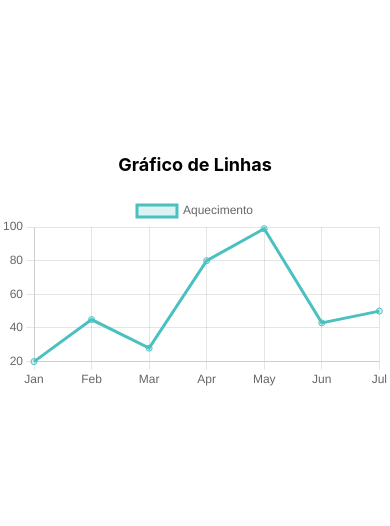
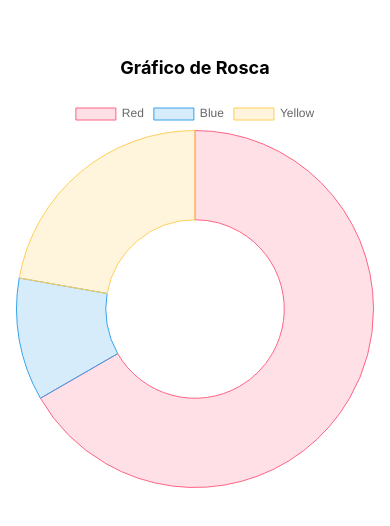
Before and after one commit to luukiinhaaas/app-dados-sensores, a React Native app: screen / in a window 390 px wide. Shown: the part 150-676 px from the top of the page. Built offline with nearby package versions, Linux system fonts and the light colour scheme.

Commit message:
gráfico de rosca

```diff
--- a/App.js
+++ b/App.js
@@ -1,22 +1,21 @@
 import React from 'react';
 import { StyleSheet, Text, View } from 'react-native';
-import { Chart as ChartJS, CategoryScale, LinearScale, LineElement, PointElement, Title, Tooltip, Legend } from 'chart.js';
-import { Line } from 'react-chartjs-2';
+import { Chart as ChartJS, ArcElement, Title, Tooltip, Legend } from 'chart.js';
+import { Doughnut } from 'react-chartjs-2';
 
 // Registrando os componentes do Chart.js
-ChartJS.register(CategoryScale, LinearScale, LineElement, PointElement, Title, Tooltip, Legend);
+ChartJS.register(ArcElement, Title, Tooltip, Legend);
 
 export default function App() {
-  // Dados fictícios para o gráfico
   const data = {
-    labels: ['Jan', 'Feb', 'Mar', 'Apr', 'May', 'Jun', 'Jul'],
+    labels: ['Red', 'Blue', 'Yellow'],
     datasets: [
       {
-        label: 'Aquecimento',
-        data: [20, 45, 28, 80, 99, 43, 50],
-        borderColor: 'rgba(75, 192, 192, 1)',
-        backgroundColor: 'rgba(75, 192, 192, 0.2)',
-        fill: false,
+        label: 'Distribuição',
+        data: [300, 50, 100],
+        backgroundColor: ['rgba(255, 99, 132, 0.2)', 'rgba(54, 162, 235, 0.2)', 'rgba(255, 206, 86, 0.2)'],
+        borderColor: ['rgba(255, 99, 132, 1)', 'rgba(54, 162, 235, 1)', 'rgba(255, 206, 86, 1)'],
+        borderWidth: 1,
       },
     ],
   };
@@ -30,7 +29,7 @@ export default function App() {
       tooltip: {
         callbacks: {
           label: function (tooltipItem) {
-            return `Aquecimento: ${tooltipItem.raw}`;
+            return `Valor: ${tooltipItem.raw}`;
           },
         },
       },
@@ -39,8 +38,8 @@ export default function App() {
 
   return (
     <View style={styles.container}>
-      <Text style={styles.title}>Gráfico de Linhas</Text>
-      <Line data={data} options={options} />
+      <Text style={styles.title}>Gráfico de Rosca</Text>
+      <Doughnut data={data} options={options} />
     </View>
   );
 }
```
